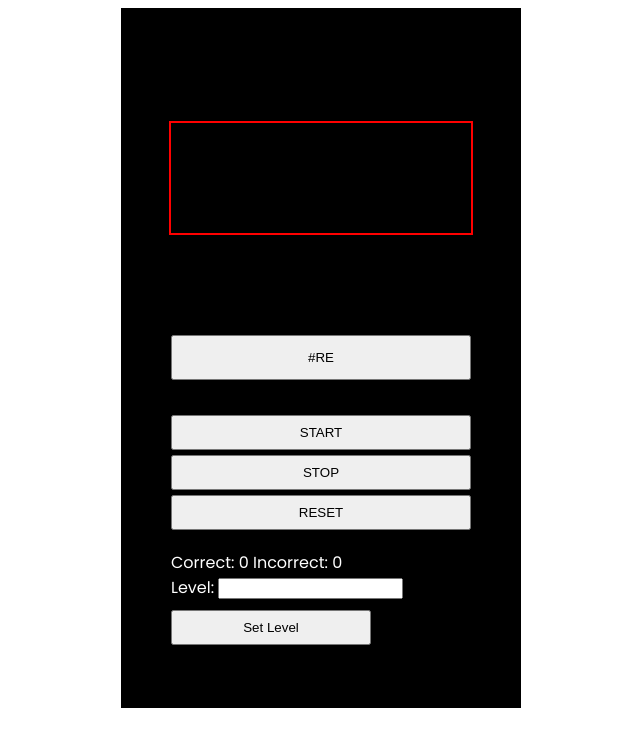
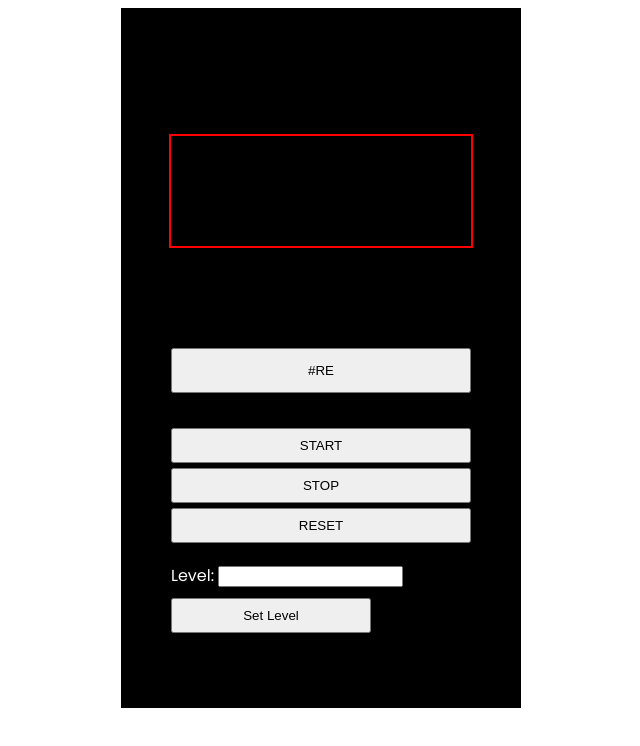
Before and after one commit to MagentaLoveYou/psychobrain, a plain HTML site: page index.html in a window 1280 px wide. Shown: the whole page, without its empty margins (319-959 px from the left). Drawn offline with nearby package versions, Linux system fonts and the light colour scheme.

Commit message:
Update index.html

```diff
--- a/index.html
+++ b/index.html
@@ -28,7 +28,7 @@
           </div>
 
         <div class="options">
-          <div id="score">Correct: 0 Incorrect: 0</div>
+          <div id="score"></div>
           <label for="level-input">Level:</label>
           <input type="text" id="level-input">
           <button id="set-level-button">Set Level</button>
```
